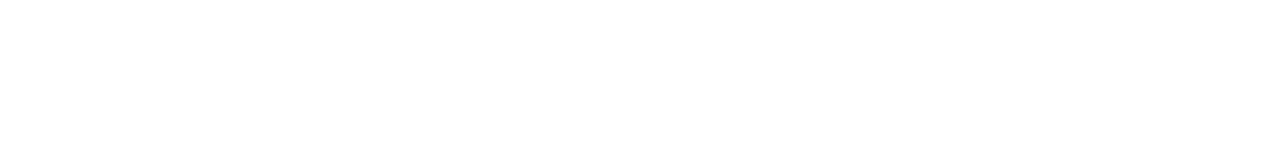
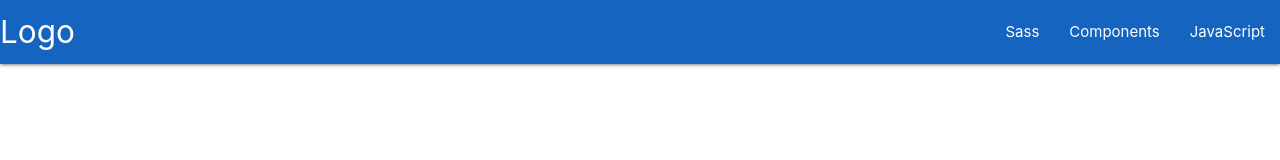
Before and after one commit to davinci-dw/24.1-ejemplo-pwa, a plain HTML site: page index.html in a window 1280 px wide. Drawn offline with nearby package versions, Linux system fonts and the light colour scheme.

Commit message:
feat: agregar navbar

```diff
--- a/index.html
+++ b/index.html
@@ -12,6 +12,16 @@
 </head>
 
 <body>
+    <nav>
+        <div class="nav-wrapper blue darken-3">
+            <a href="#" class="brand-logo">Logo</a>
+            <ul id="nav-mobile" class="right hide-on-med-and-down">
+            <li><a href="sass.html">Sass</a></li>
+            <li><a href="badges.html">Components</a></li>
+            <li><a href="collapsible.html">JavaScript</a></li>
+            </ul>
+        </div>
+    </nav>
 
     <!-- Compiled and minified JavaScript -->
     <script src="https://cdnjs.cloudflare.com/ajax/libs/materialize/1.0.0/js/materialize.min.js"></script>
```
